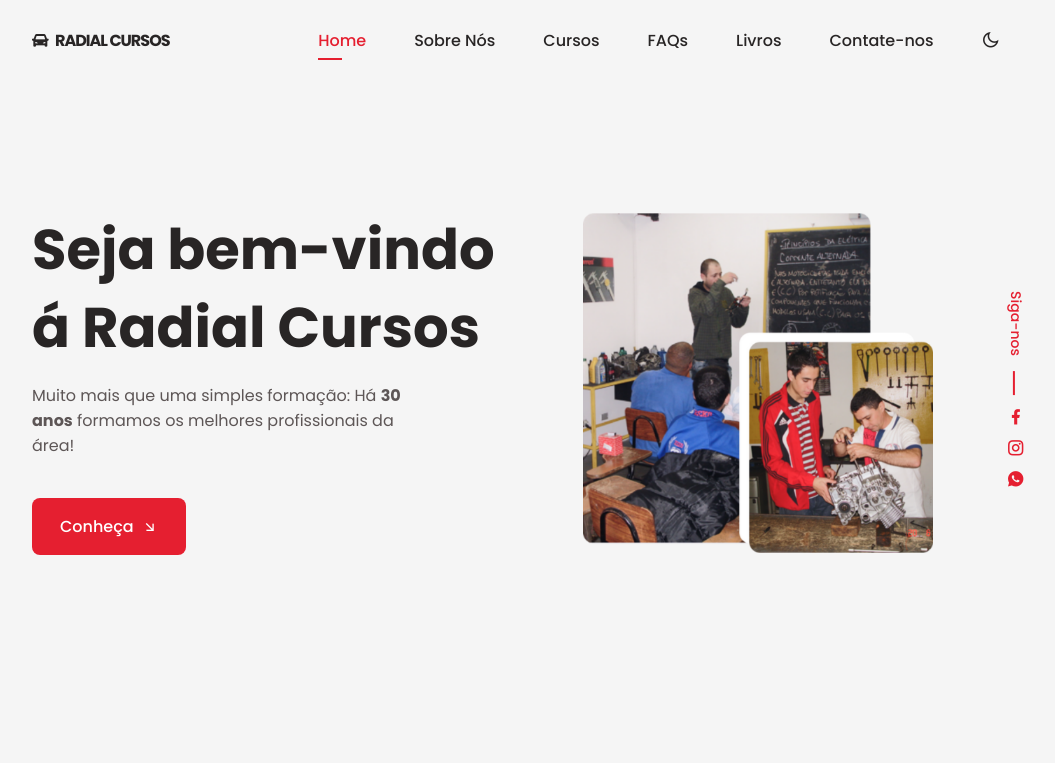
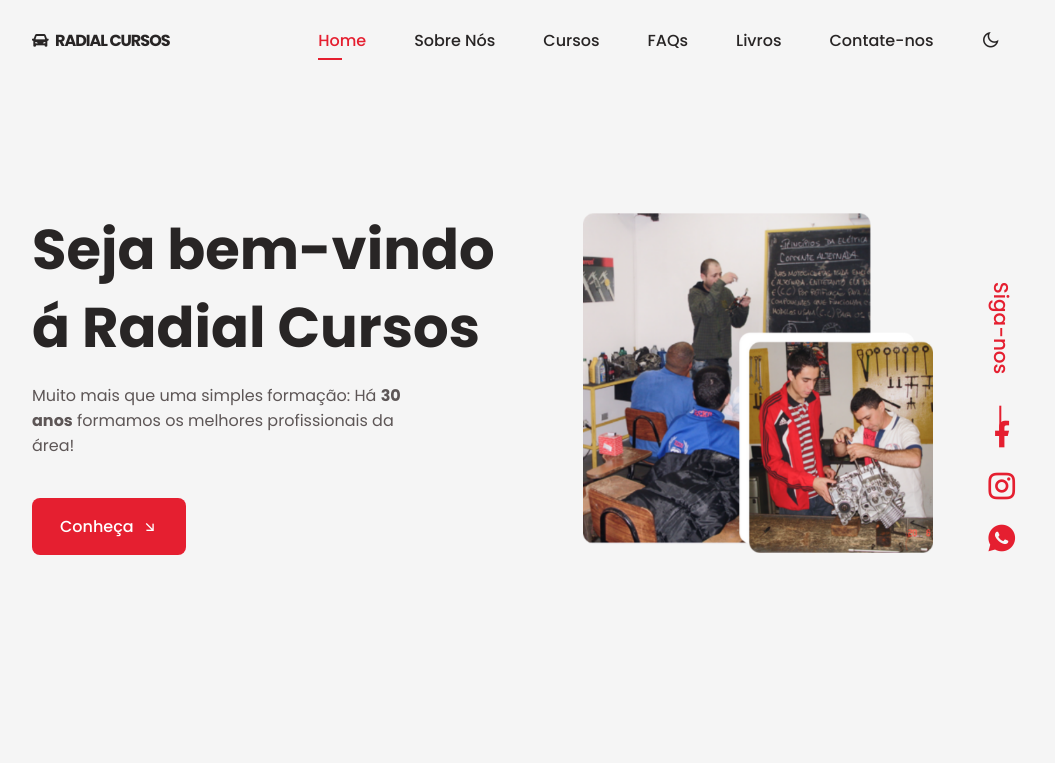
Before and after one commit to Henriquefirst/Radial-Cursos-Website, a plain HTML site: page index.html in a window 1280 px wide. Shown: the top 763 px of the page, without its empty margins (124-1179 px from the left). Drawn offline with nearby package versions, Linux system fonts and the light colour scheme.

Commit message:
Update styles.css

```diff
--- a/assets/css/styles.css
+++ b/assets/css/styles.css
@@ -1049,14 +1049,15 @@ the website, in dark theme
     row-gap: 4.5rem;
   }
   .home__social-follow {
-    font-size: var(--small-font-size);
+    font-size: 1.25rem;
+    margin-botton: 30px;
   }
   .home__social-follow::after {
     width: 1.5rem;
     right: -60%;
   }
   .home__social-link {
-    font-size: 1.15rem;
+    font-size: 2.0rem;
   }
 
   .about__container {
```
